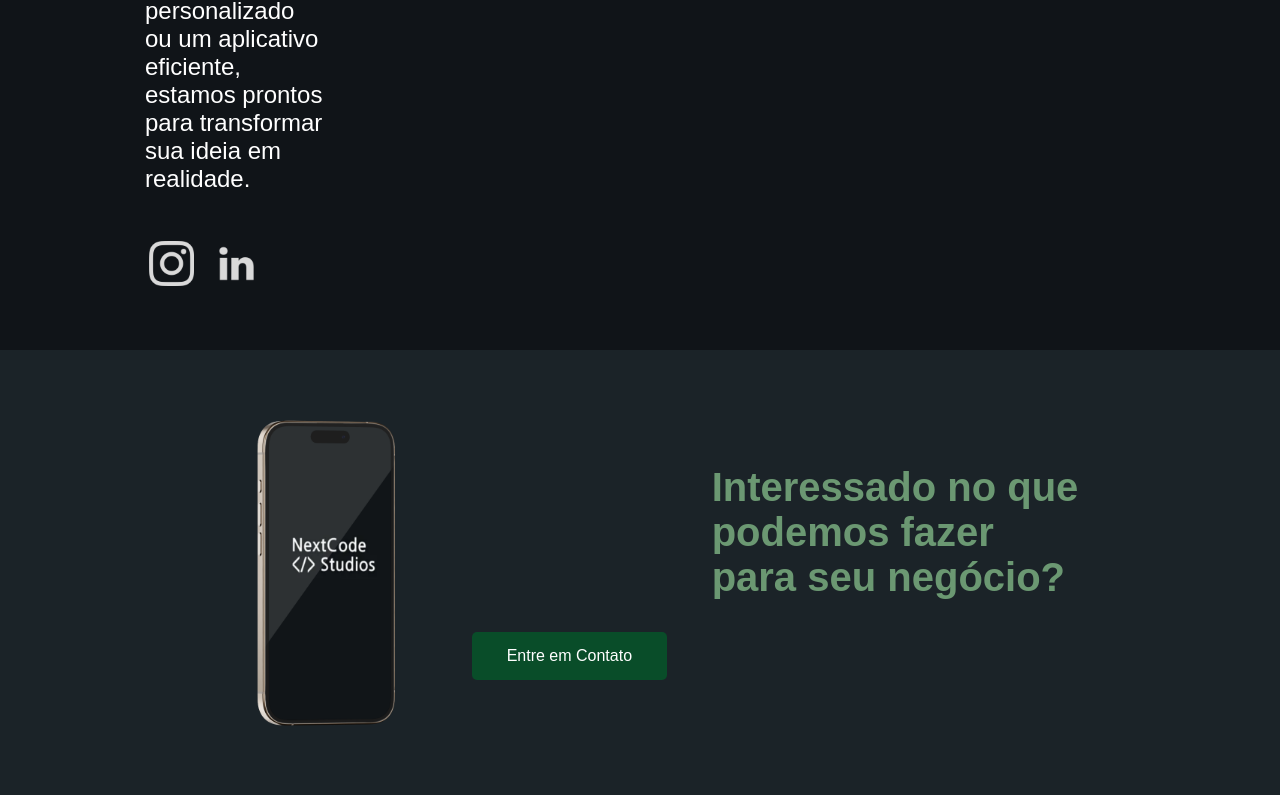
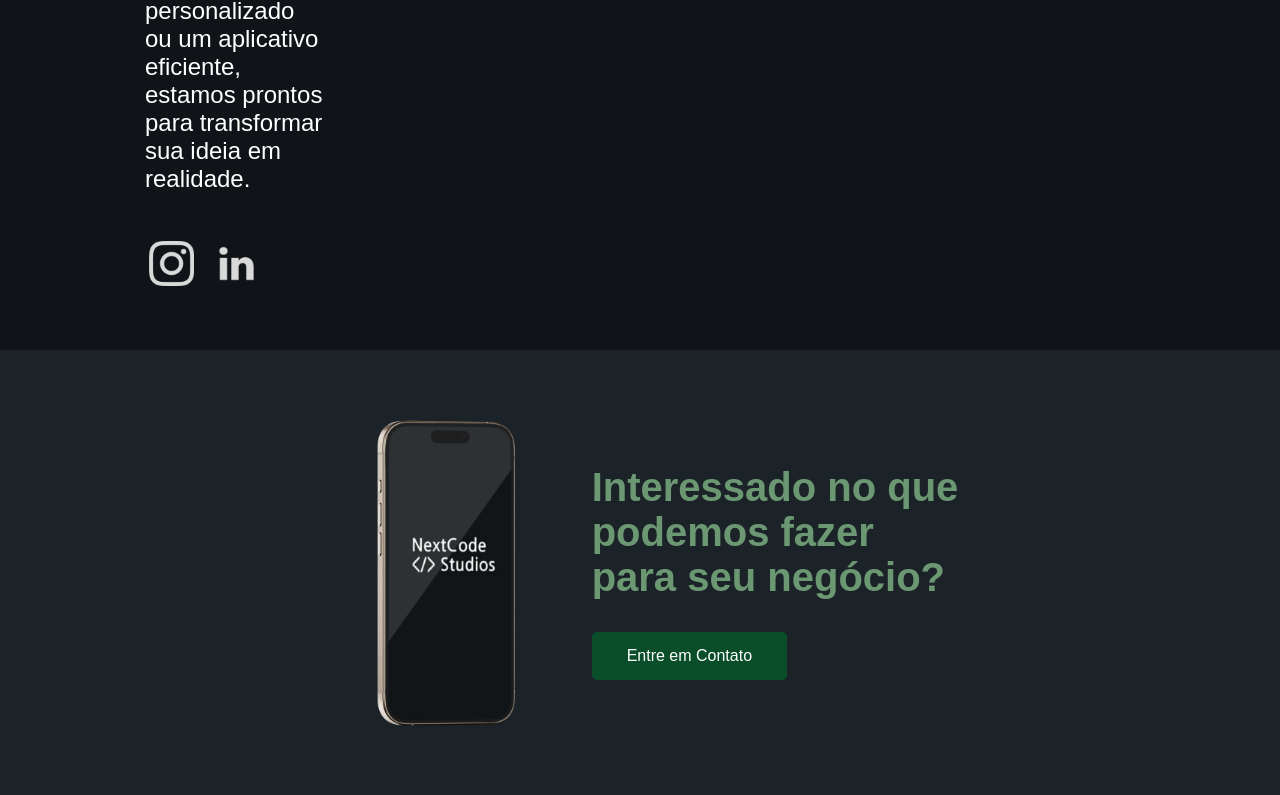
Before and after one commit to GabrielCruz187/portifolio-nextstudio, a Next.js app in the folder portfolio/: page / in a window 1280 px wide. Shown: the part 2965-3760 px from the top of the page. Built offline with nearby package versions, Linux system fonts and the light colour scheme.

Commit message:
Ajuste nos titulos

```diff
--- a/portfolio/src/components/Footer.tsx
+++ b/portfolio/src/components/Footer.tsx
@@ -7,7 +7,7 @@ export default function Footer() {
     <div className="cima">
         <img src="iPhone.png" alt="Imagem do iPhone" className="iphone"/>
         <div className="conteudo">
-            <h2 className="Titulo">Interessado no que <br /> podemos fazer <br /> para seu negócio?</h2>
+            <h2 className="TituloFooter">Interessado no que <br /> podemos fazer <br /> para seu negócio?</h2>
             <Link href="/contato">
                 <button className="contato">Entre em Contato</button>
             </Link>
--- a/portfolio/src/styles/footer.css
+++ b/portfolio/src/styles/footer.css
@@ -13,7 +13,9 @@
     margin-bottom: 2rem;
 }
 
-.Titulo {
+.TituloFooter {
+    color: #6B9872;
+    font-size: 40px;
     margin-bottom: 2rem;
 }
 
```
